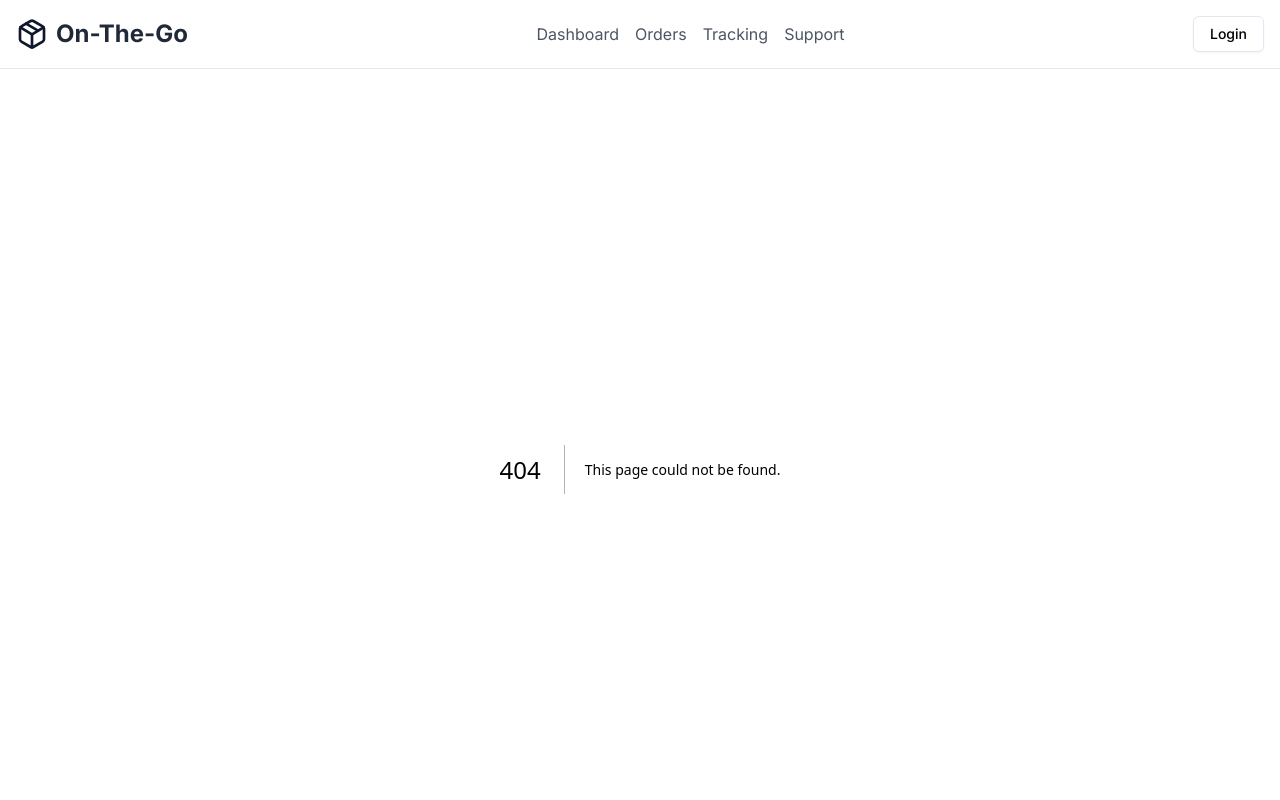
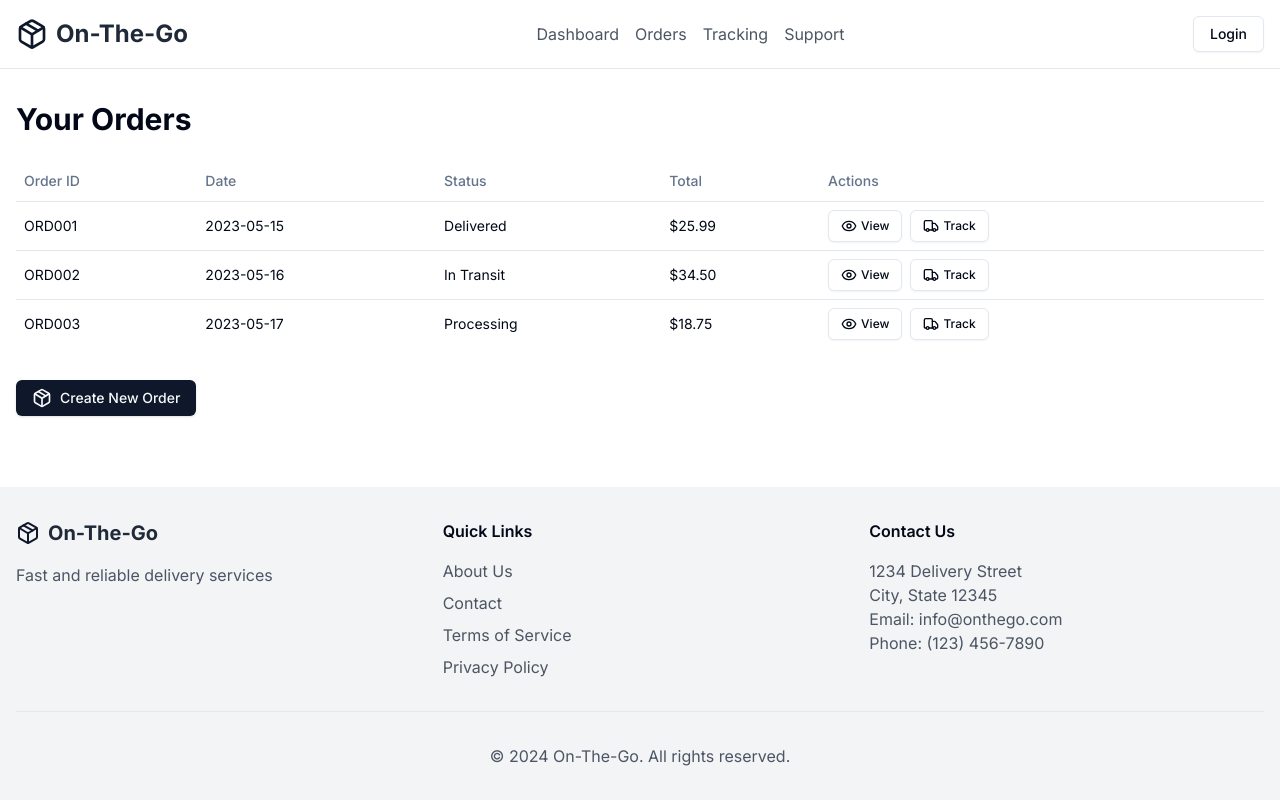
Before and after one commit to shafschwd/on-the-go, a Next.js app: page /orders in a window 1280 px wide. Before the commit this address had no page. Shown: the top 800 px of the page. Built offline with nearby package versions, Linux system fonts and the light colour scheme.

Commit message:
added orders page

```diff
--- /dev/null
+++ b/app/components/table.tsx
@@ -0,0 +1,120 @@
+import * as React from "react"
+
+import { cn } from "@/lib/utils"
+
+const Table = React.forwardRef<
+  HTMLTableElement,
+  React.HTMLAttributes<HTMLTableElement>
+>(({ className, ...props }, ref) => (
+  <div className="relative w-full overflow-auto">
+    <table
+      ref={ref}
+      className={cn("w-full caption-bottom text-sm", className)}
+      {...props}
+    />
+  </div>
+))
+Table.displayName = "Table"
+
+const TableHeader = React.forwardRef<
+  HTMLTableSectionElement,
+  React.HTMLAttributes<HTMLTableSectionElement>
+>(({ className, ...props }, ref) => (
+  <thead ref={ref} className={cn("[&_tr]:border-b", className)} {...props} />
+))
+TableHeader.displayName = "TableHeader"
+
+const TableBody = React.forwardRef<
+  HTMLTableSectionElement,
+  React.HTMLAttributes<HTMLTableSectionElement>
+>(({ className, ...props }, ref) => (
+  <tbody
+    ref={ref}
+    className={cn("[&_tr:last-child]:border-0", className)}
+    {...props}
+  />
+))
+TableBody.displayName = "TableBody"
+
+const TableFooter = React.forwardRef<
+  HTMLTableSectionElement,
+  React.HTMLAttributes<HTMLTableSectionElement>
+>(({ className, ...props }, ref) => (
+  <tfoot
+    ref={ref}
+    className={cn(
+      "border-t bg-muted/50 font-medium [&>tr]:last:border-b-0",
+      className
+    )}
+    {...props}
+  />
+))
+TableFooter.displayName = "TableFooter"
+
+const TableRow = React.forwardRef<
+  HTMLTableRowElement,
+  React.HTMLAttributes<HTMLTableRowElement>
+>(({ className, ...props }, ref) => (
+  <tr
+    ref={ref}
+    className={cn(
+      "border-b transition-colors hover:bg-muted/50 data-[state=selected]:bg-muted",
+      className
+    )}
+    {...props}
+  />
+))
+TableRow.displayName = "TableRow"
+
+const TableHead = React.forwardRef<
+  HTMLTableCellElement,
+  React.ThHTMLAttributes<HTMLTableCellElement>
+>(({ className, ...props }, ref) => (
+  <th
+    ref={ref}
+    className={cn(
+      "h-10 px-2 text-left align-middle font-medium text-muted-foreground [&:has([role=checkbox])]:pr-0 [&>[role=checkbox]]:translate-y-[2px]",
+      className
+    )}
+    {...props}
+  />
+))
+TableHead.displayName = "TableHead"
+
+const TableCell = React.forwardRef<
+  HTMLTableCellElement,
+  React.TdHTMLAttributes<HTMLTableCellElement>
+>(({ className, ...props }, ref) => (
+  <td
+    ref={ref}
+    className={cn(
+      "p-2 align-middle [&:has([role=checkbox])]:pr-0 [&>[role=checkbox]]:translate-y-[2px]",
+      className
+    )}
+    {...props}
+  />
+))
+TableCell.displayName = "TableCell"
+
+const TableCaption = React.forwardRef<
+  HTMLTableCaptionElement,
+  React.HTMLAttributes<HTMLTableCaptionElement>
+>(({ className, ...props }, ref) => (
+  <caption
+    ref={ref}
+    className={cn("mt-4 text-sm text-muted-foreground", className)}
+    {...props}
+  />
+))
+TableCaption.displayName = "TableCaption"
+
+export {
+  Table,
+  TableHeader,
+  TableBody,
+  TableFooter,
+  TableHead,
+  TableRow,
+  TableCell,
+  TableCaption,
+}
--- /dev/null
+++ b/app/orders/page.tsx
@@ -0,0 +1,56 @@
+import { Button } from "@/components/ui/button"
+import { Table, TableBody, TableCell, TableHead, TableHeader, TableRow } from "@/app/components/table"
+import { Package, Eye, Truck } from "lucide-react"
+
+const orders = [
+  { id: "ORD001", date: "2023-05-15", status: "Delivered", total: "$25.99" },
+  { id: "ORD002", date: "2023-05-16", status: "In Transit", total: "$34.50" },
+  { id: "ORD003", date: "2023-05-17", status: "Processing", total: "$18.75" },
+]
+
+const OrdersPage = () => {
+  return (
+    <div className="container mx-auto px-4 py-8">
+      <h1 className="text-3xl font-bold mb-6">Your Orders</h1>
+      <Table>
+        <TableHeader>
+          <TableRow>
+            <TableHead>Order ID</TableHead>
+            <TableHead>Date</TableHead>
+            <TableHead>Status</TableHead>
+            <TableHead>Total</TableHead>
+            <TableHead>Actions</TableHead>
+          </TableRow>
+        </TableHeader>
+        <TableBody>
+          {orders.map((order) => (
+            <TableRow key={order.id}>
+              <TableCell>{order.id}</TableCell>
+              <TableCell>{order.date}</TableCell>
+              <TableCell>{order.status}</TableCell>
+              <TableCell>{order.total}</TableCell>
+              <TableCell>
+                <div className="flex space-x-2">
+                  <Button size="sm" variant="outline">
+                    <Eye className="h-4 w-4 mr-1" /> View
+                  </Button>
+                  <Button size="sm" variant="outline">
+                    <Truck className="h-4 w-4 mr-1" /> Track
+                  </Button>
+                </div>
+              </TableCell>
+            </TableRow>
+          ))}
+        </TableBody>
+      </Table>
+      <div className="mt-8">
+        <Button>
+          <Package className="h-5 w-5 mr-2" /> Create New Order
+        </Button>
+      </div>
+    </div>
+  )
+}
+
+// Export as the default
+export default OrdersPage;
```
